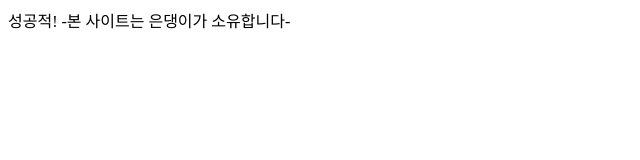
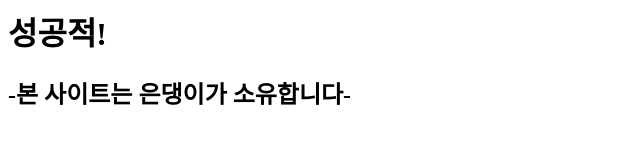
Before and after one commit to EunDaengED/mapi, a plain HTML site: page index.html in a window 1280 px wide. Shown: the whole page, without its empty margins (0-640 px from the left). Drawn offline with Linux system fonts and the light colour scheme.

Commit message:
Update index.html

```diff
--- a/index.html
+++ b/index.html
@@ -5,7 +5,8 @@
   <meta charset="utf-8">
 </head>
 <body>
-성공적!
--본 사이트는 은댕이가 소유합니다-
+  <div>
+    <h1>성공적!</h1>
+    <h2>-본 사이트는 은댕이가 소유합니다-</h2>
 </body>
 </html>
```
